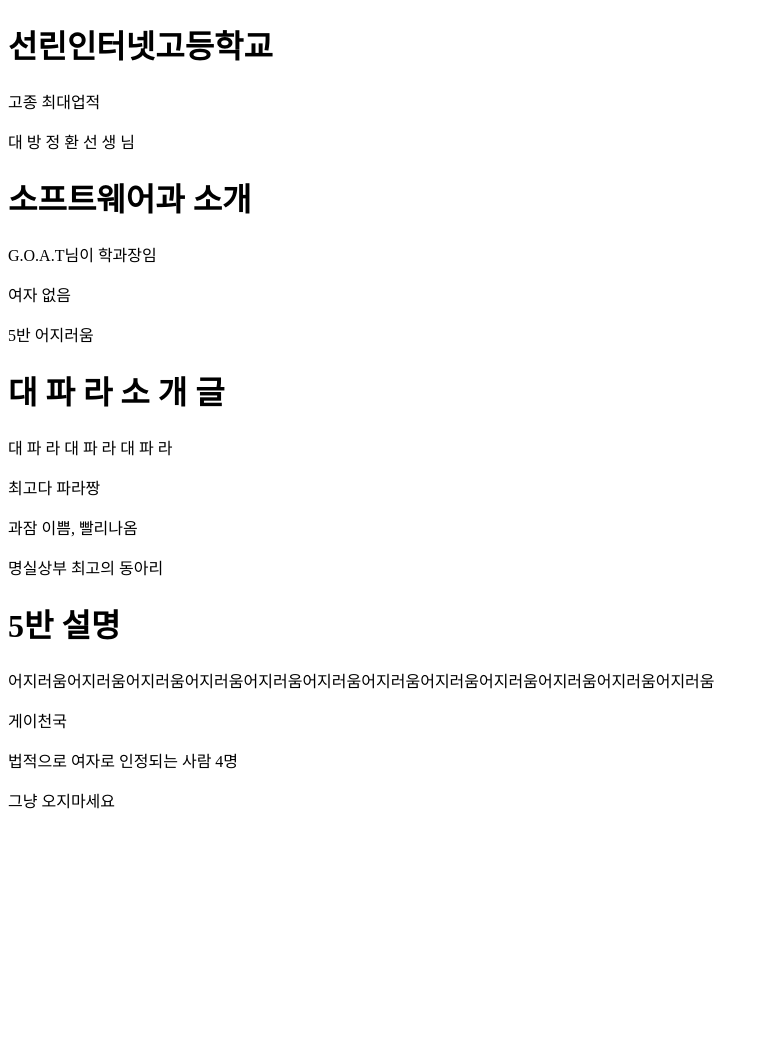
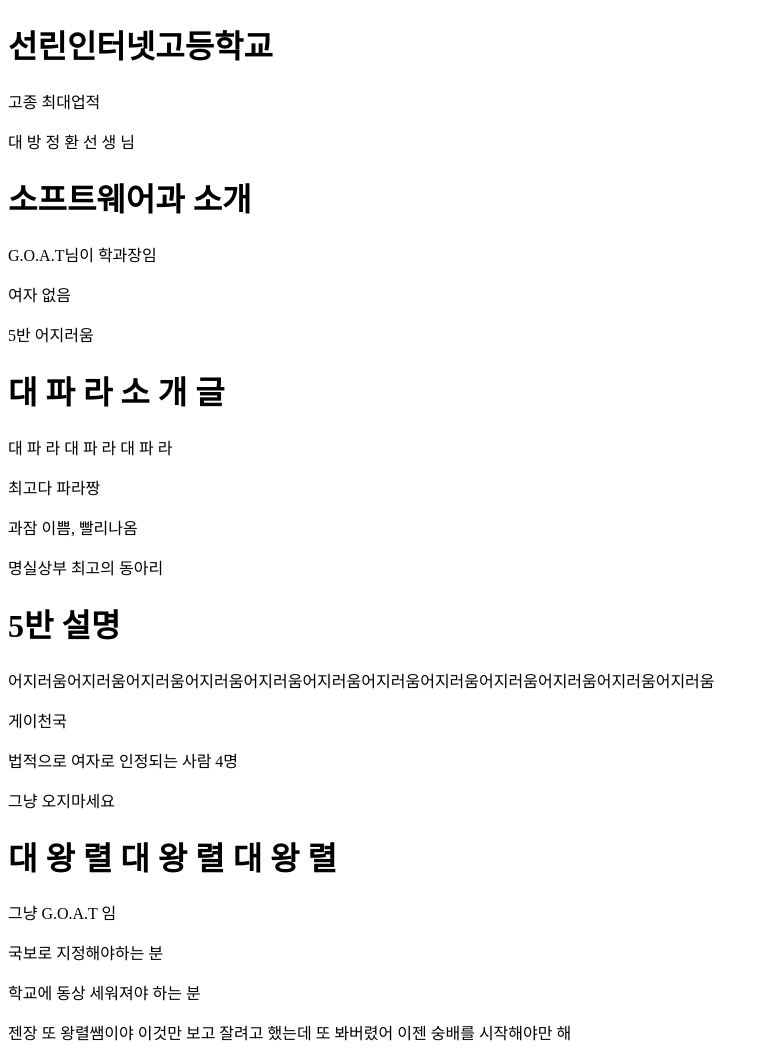
Before and after one commit to kyle-gif/WANG, a plain HTML site: page index.html in a window 1280 px wide. Shown: the whole page, without its empty margins (0-769 px from the left). Before the commit the page ends 828 px from the top, so only its background shows below. Drawn offline with Linux system fonts and the light colour scheme.

Commit message:
DAE WANG RYEOL

```diff
--- a/index.html
+++ b/index.html
@@ -23,5 +23,10 @@
     <p>게이천국</p>
     <p>법적으로 여자로 인정되는 사람 4명</p>
     <p>그냥 오지마세요</p>
+    <h1>대 왕 렬 대 왕 렬 대 왕 렬</h1>
+    <p>그냥 G.O.A.T 임</p>
+    <p>국보로 지정해야하는 분</p>
+    <p>학교에 동상 세워져야 하는 분</p>
+    <p>젠장 또 왕렬쌤이야 이것만 보고 잘려고 했는데 또 봐버렸어 이젠 숭배를 시작해야만 해</p>
 </body>
 </html>
```
